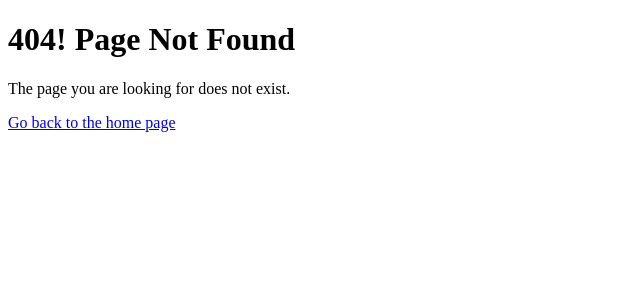
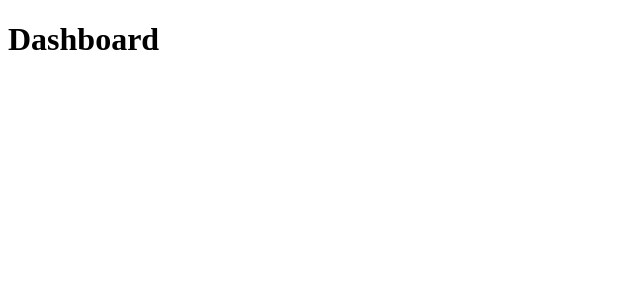
Before and after one commit to RaiyanNooryRady/dev-next, a Next.js app: page /dashboard in a window 1280 px wide. Before the commit this address had no page. Shown: the top 300 px of the page, without its empty margins (0-640 px from the left). Built offline with nearby package versions, Linux system fonts and the light colour scheme.

Commit message:
safe collation of files

```diff
--- /dev/null
+++ b/src/app/dashboard/line-chart.tsx
@@ -0,0 +1,7 @@
+export default function LineChart(){
+    return (
+        <div>
+            <h1>Line Chart</h1>
+        </div>
+    )
+}
--- /dev/null
+++ b/src/app/dashboard/page.tsx
@@ -0,0 +1,7 @@
+export default function Dashboard(){
+    return (
+        <div>
+            <h1>Dashboard</h1>
+        </div>
+    )
+}
```
